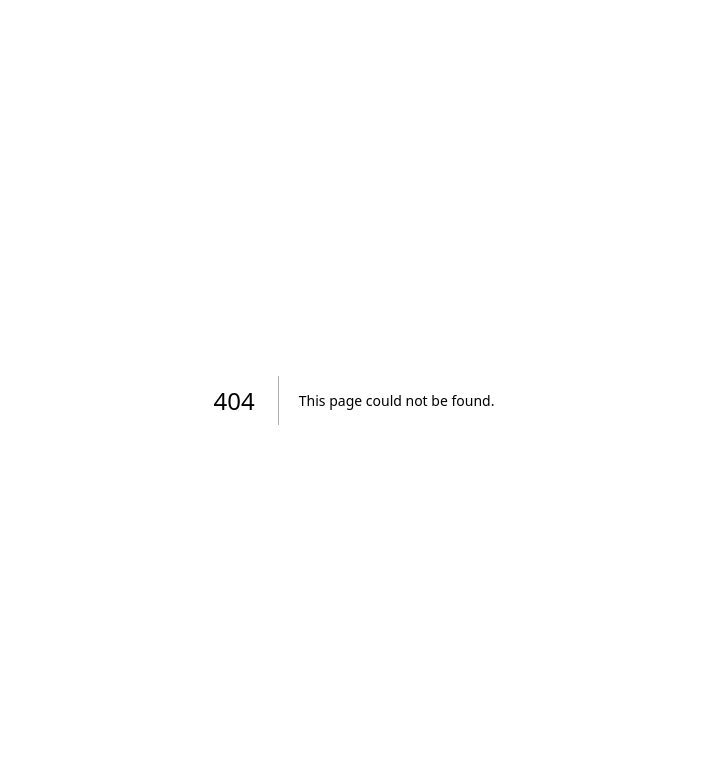
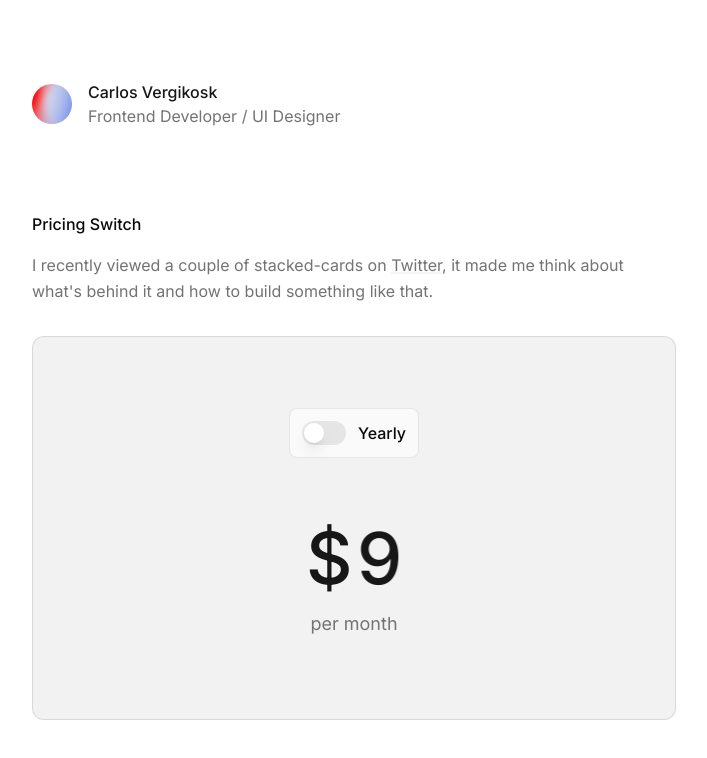
Before and after one commit to CarlosVergikosk/portofolio, a Next.js app: page /playground/pricing-switch in a window 1280 px wide. Before the commit this address had no page. Shown: the top 758 px of the page, without its empty margins (286-993 px from the left). Built offline with nearby package versions, Linux system fonts and the light colour scheme.

Commit message:
Update UI components in search bar

```diff
--- a/app/page.tsx
+++ b/app/page.tsx
@@ -65,7 +65,7 @@ export default function Home() {
               href="/playground/search-bar"
               target="_self"
               rel=""
-              className="group -mx-4 flex flex-col rounded-xl px-4 py-3 no-underline transition-all duration-200 ease-in-out hover:bg-muted/30"
+              className="group -mx-4 flex flex-col rounded-xl px-4 py-3 no-underline hover:bg-muted/30"
             >
               <span className="flex items-center font-normal">
                 Amie Action Bar
@@ -78,7 +78,7 @@ export default function Home() {
               href="/playground/globe"
               target="_self"
               rel=""
-              className="group -mx-4 flex flex-col rounded-xl px-4 py-3 no-underline transition-all duration-200 ease-in-out hover:bg-muted/30"
+              className="group -mx-4 flex flex-col rounded-xl px-4 py-3 no-underline hover:bg-muted/30"
             >
               <span className="flex items-center font-normal">
                 GitHub Globe
@@ -91,7 +91,7 @@ export default function Home() {
               href="/playground/stack-hover-effect"
               target="_self"
               rel=""
-              className="group -mx-4 flex flex-col rounded-xl px-4 py-3 no-underline transition-all duration-200 ease-in-out hover:bg-muted/30"
+              className="group -mx-4 flex flex-col rounded-xl px-4 py-3 no-underline hover:bg-muted/30"
             >
               <span className="flex items-center font-normal">
                 Stack Hover Cards
@@ -100,6 +100,19 @@ export default function Home() {
                 Animated hover effect of a stack of calendar cards.
               </span>
             </a>
+            <a
+              href="/playground/pricing-switch"
+              target="_self"
+              rel=""
+              className="group -mx-4 flex flex-col rounded-xl px-4 py-3 no-underline hover:bg-muted/30"
+            >
+              <span className="flex items-center font-normal">
+                Pricing Switch
+              </span>
+              <span className="text-muted-foreground">
+                Monthly/Year pricing switcher.
+              </span>
+            </a>
           </div>
         </div>
       </main>
--- /dev/null
+++ b/app/playground/pricing-switch/components/PricingAnimated.tsx
@@ -0,0 +1,77 @@
+"use client";
+
+import CardItem from "@/app/playground/stack-hover-effect/components/CardItem";
+import dayjs from "dayjs";
+import { motion } from "framer-motion";
+import React from "react";
+import relativeTime from "dayjs/plugin/relativeTime";
+import { cn } from "@/lib/utils";
+import { useMediaQuery } from "usehooks-ts";
+import { motionConfig } from "@/app/playground/search-bar/motion/config";
+import { Switch } from "@/components/ui/switch";
+import { Label } from "@/components/ui/label";
+
+export default function PricingAnimated(): JSX.Element {
+  const [yearly, setYearly] = React.useState(false);
+
+  return (
+    <motion.div className="overflow-hidden flex flex-col items-center">
+      <div
+        className="flex items-center z-10 bg-primary-foreground justify-center gap-3 border border-solid border-muted-foreground/15 rounded-lg cursor-pointer select-none p-3 overflow-hidden"
+        onClick={() => {
+          setYearly((prev) => !prev);
+        }}
+      >
+        <Switch id="yearly" onCheckedChange={setYearly} checked={yearly} />
+        <Label htmlFor="yearly" className="text-base">
+          Yearly
+        </Label>
+      </div>
+      <div className="relative text-7xl flex items-center justify-center p-4 w-60 pt-16 z-0 overflow-hidden gap-1 font-medium text-primary">
+        <motion.div
+          layout
+          className="text-lg right-10 text-orange-400 font-semibold"
+          initial={{ opacity: 0, display: "none" }}
+          transition={{
+            rotate: {
+              type: "spring",
+              stiffness: 300,
+              damping: 6,
+              duration: 0.1,
+            },
+            y: {
+              type: "spring",
+              stiffness: 300,
+              damping: 10,
+              duration: 0.2,
+            },
+          }}
+          animate={{
+            display: "flex",
+            position: "absolute",
+            opacity: yearly ? 1 : 0,
+            y: yearly ? -45 : -50,
+            rotate: yearly ? 16 : 20,
+          }}
+        >
+          <motion.span layout>33% off!</motion.span>
+        </motion.div>
+        <span>$</span>
+        <motion.span
+          transition={{
+            type: "spring",
+            stiffness: 300,
+            damping: 15,
+            duration: 0.2,
+            delay: 0.08,
+          }}
+          initial={{ rotate: yearly ? 0 : 180 }}
+          animate={{ rotate: yearly ? 0 : 180 }}
+        >
+          6
+        </motion.span>
+      </div>
+      <span className="text-muted-foreground text-lg">per month</span>
+    </motion.div>
+  );
+}
--- /dev/null
+++ b/app/playground/pricing-switch/page.tsx
@@ -0,0 +1,51 @@
+"use client";
+
+import PricingAnimated from "@/app/playground/pricing-switch/components/PricingAnimated";
+import StackedCards from "@/app/playground/stack-hover-effect/components/StackedCards";
+import Header from "@/components/header";
+import { cn } from "@/lib/utils";
+
+const size = "h-44 w-36 sm:h-60 sm:w-52";
+
+export default function StackHoverEffect() {
+  return (
+    <div className="bg-background-rgb mx-auto my-8 max-w-[692px] px-5 py-5 antialiased sm:my-16 sm:px-6 sm:py-0 overflow-hidden">
+      <Header />
+      <main className="mx-auto flex w-full flex-col items-center justify-center leading-relaxed">
+        <div className="mb-3 w-full items-center justify-center font-medium leading-loose">
+          Pricing Switch
+        </div>
+        <p className="w-full text-muted-foreground">
+          I recently viewed a couple of stacked-cards on&nbsp;
+          <a
+            className="underline decoration-light-mode-primary/15 decoration-2 transition-all duration-200 ease-in-out font-normal decoration-muted hover:decoration-muted-foreground"
+            href="https://www.twitter.com/"
+            target="_blank"
+            rel="noreferrer"
+          >
+            Twitter
+          </a>
+          , it made me think about what's behind it and how to build something
+          like that.
+          <br />
+        </p>
+        <div className="mt-8 w-full">
+          <div className="relative container flex w-full items-end justify-center whitespace-nowrap rounded-xl border-[1px] border-muted-foreground/20 bg-card h-96 sm:w-full py-10">
+            <div className="flex h-full w-full items-center justify-center">
+              <div className="relative flex items-center justify-center">
+                <div
+                  className={cn(
+                    size,
+                    "absolute z-30 flex cursor-pointer flex-col justify-between rounded-2xl transition-all duration-[250] ease-out"
+                  )}
+                >
+                  <PricingAnimated />
+                </div>
+              </div>
+            </div>
+          </div>
+        </div>
+      </main>
+    </div>
+  );
+}
--- a/app/playground/search-bar/motion/config.ts
+++ b/app/playground/search-bar/motion/config.ts
@@ -1,5 +1,8 @@
 export const motionConfig = {
   transition: {
+    type: "spring",
+    duration: 0.22,
+    bounce: 0.16,
     layout: {
       type: "spring",
       duration: 0.22,
--- a/components/header.tsx
+++ b/components/header.tsx
@@ -7,7 +7,7 @@ export default function Header() {
       <link rel="shortcut icon" href="/cvk.ico" />
       <a
         href="/"
-        className="flex flex-row items-center gap-4 transition-all duration-200 ease-in-out hover:bg-muted/30 rounded-lg p-4"
+        className="flex flex-row items-center gap-4 hover:bg-muted/30 rounded-lg p-4"
       >
         <Avatar className="h-10 w-10">
           <AvatarImage asChild src="/cvk.svg">
--- /dev/null
+++ b/components/ui/label.tsx
@@ -0,0 +1,26 @@
+"use client"
+
+import * as React from "react"
+import * as LabelPrimitive from "@radix-ui/react-label"
+import { cva, type VariantProps } from "class-variance-authority"
+
+import { cn } from "@/lib/utils"
+
+const labelVariants = cva(
+  "text-sm font-medium leading-none peer-disabled:cursor-not-allowed peer-disabled:opacity-70"
+)
+
+const Label = React.forwardRef<
+  React.ElementRef<typeof LabelPrimitive.Root>,
+  React.ComponentPropsWithoutRef<typeof LabelPrimitive.Root> &
+    VariantProps<typeof labelVariants>
+>(({ className, ...props }, ref) => (
+  <LabelPrimitive.Root
+    ref={ref}
+    className={cn(labelVariants(), className)}
+    {...props}
+  />
+))
+Label.displayName = LabelPrimitive.Root.displayName
+
+export { Label }
--- /dev/null
+++ b/components/ui/switch.tsx
@@ -0,0 +1,29 @@
+"use client";
+
+import * as React from "react";
+import * as SwitchPrimitives from "@radix-ui/react-switch";
+
+import { cn } from "@/lib/utils";
+
+const Switch = React.forwardRef<
+  React.ElementRef<typeof SwitchPrimitives.Root>,
+  React.ComponentPropsWithoutRef<typeof SwitchPrimitives.Root>
+>(({ className, ...props }, ref) => (
+  <SwitchPrimitives.Root
+    className={cn(
+      "peer inline-flex h-6 w-11 shrink-0 cursor-pointer items-center rounded-full border-2 border-transparent transition-colors focus-visible:outline-none focus-visible:ring-2 focus-visible:ring-ring focus-visible:ring-offset-2 focus-visible:ring-offset-background disabled:cursor-not-allowed disabled:opacity-50 data-[state=checked]:bg-primary data-[state=unchecked]:bg-input",
+      className
+    )}
+    {...props}
+    ref={ref}
+  >
+    <SwitchPrimitives.Thumb
+      className={cn(
+        "pointer-events-none block h-5 w-5 rounded-full bg-background shadow-lg ring-0 transition-transform data-[state=checked]:translate-x-5 data-[state=unchecked]:translate-x-0"
+      )}
+    />
+  </SwitchPrimitives.Root>
+));
+Switch.displayName = SwitchPrimitives.Root.displayName;
+
+export { Switch };
--- a/package.json
+++ b/package.json
@@ -11,10 +11,12 @@
   "dependencies": {
     "@radix-ui/react-avatar": "^1.0.4",
     "@radix-ui/react-dropdown-menu": "^2.0.6",
+    "@radix-ui/react-label": "^2.0.2",
     "@radix-ui/react-popover": "^1.0.7",
     "@radix-ui/react-select": "^2.0.0",
     "@radix-ui/react-separator": "^1.0.3",
     "@radix-ui/react-slot": "^1.0.2",
+    "@radix-ui/react-switch": "^1.0.3",
     "@react-three/drei": "^9.105.1",
     "@react-three/fiber": "^8.16.1",
     "class-variance-authority": "^0.7.0",
```
Also changed, not shown: 1 other file (tests, documents, lock files or other folders).
